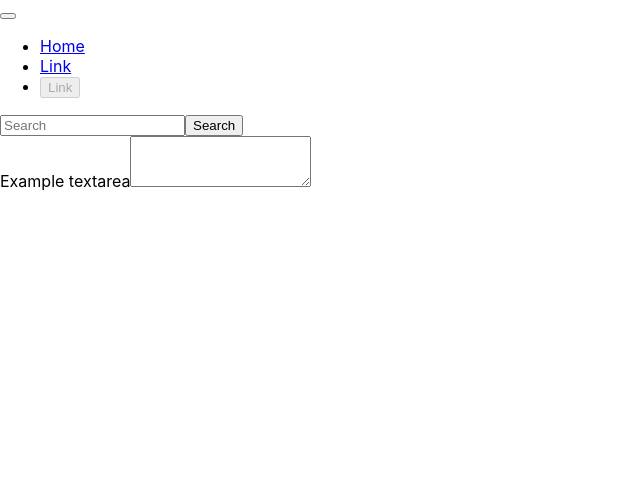
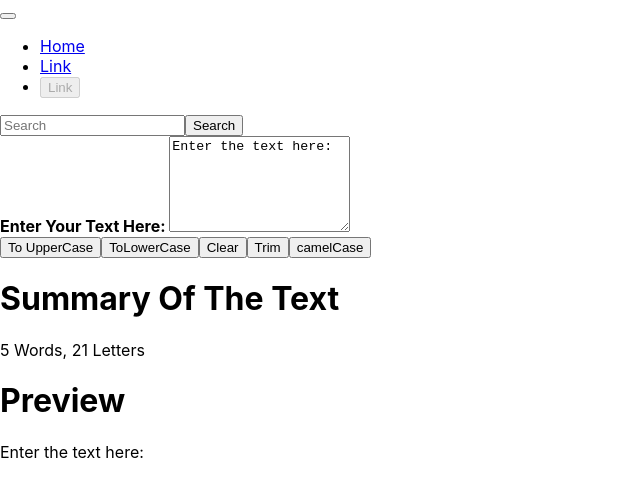
Before and after one commit to UTKARSH232003/textUtils, a React (Create React App) app: page / in a window 1280 px wide. Shown: the top 496 px of the page, without its empty margins (0-640 px from the left). Built offline with nearby package versions, Linux system fonts and the light colour scheme; the HTML template or start-up script is replaced by a standard one.

Commit message:
this is to maybe the final commit

```diff
--- a/src/App.js
+++ b/src/App.js
@@ -10,6 +10,7 @@ function App() {
       <div className="container">
         <TextForm/>
       </div>
+
     </>
   );
 }
--- a/src/components/TextForm.js
+++ b/src/components/TextForm.js
@@ -1,12 +1,66 @@
-import React from 'react'
+import React, {useState} from 'react'
 
-export default function textarea() {
+export default function TextForm() {
+    const touppercase = () => {
+        console.log("Uppercase was clicked");
+        let Newtext = text.toUpperCase();
+        setText(Newtext)
+    }
+    const tolowercase =() => {
+        console.log("this is  to convert to lowercase")
+        let newText = text.toLowerCase();
+        setText(newText);
+    }
+    const clearAllth = () => {
+        console.log("clear is called")
+        setText('');
+    }
+    const trimthest = () => {
+        let newst = text.trim();
+        setText(''+newst+' ')
+    }
+    const handleOnChange = (event) => {
+        console.log("On change");
+        setText(event.target.value);
+    }
+    const camelcase = () => {
+        const words = text.split(' ');
+        const capitalizedWords = words.map((word, index) => {
+            if (index === 0) {
+              return word.toLowerCase(); // Keep the first word as it is
+            } else {
+              return word.charAt(0).toUpperCase() + word.slice(1).toLowerCase();
+            }
+            });
+            const result = capitalizedWords.join('');
+            return result;
+    }
+    const camelCase = () => {
+        const inputString = {text};
+        const capitalizedString = camelcase({ input: inputString });
+
+        setText(capitalizedString)
+    }
+    const [text, setText] = useState("Enter the text here: ");
     return (
         <div>
         <div className="mb-3">
-            <label for="mybox" className="form-label">Example textarea</label>
-            <textarea className="form-control" id="mybox" rows="3"></textarea>
+            <label for="mybox" className="form-label fs-3"><b>Enter Your Text Here: </b></label>
+            <textarea className="form-control" value={text} onChange={handleOnChange} id="mybox" rows="6"></textarea>
         </div>
+        <button type="button" onClick= {touppercase} className="btn btn-primary">To UpperCase</button>
+        <button type="button" onClick = {tolowercase}className="btn btn-success mx-2">ToLowerCase</button>
+        <button type="button" onClick={clearAllth} className="btn btn-danger mx-2">Clear</button>
+        <button type="button" onClick={trimthest} className="btn btn-info mx-2">Trim</button>
+        <button type="button" onClick={camelCase} className="btn btn-info mx-2">camelCase</button>
+
+        <div className="container my-4">
+            <h1>Summary Of The Text</h1>
+            <p>{text.split(" ").length} Words, {text.length} Letters</p>
+        </div>
+
+        <h1>Preview</h1>
+        <p>{text}</p>
         </div>
     )
 }
```
